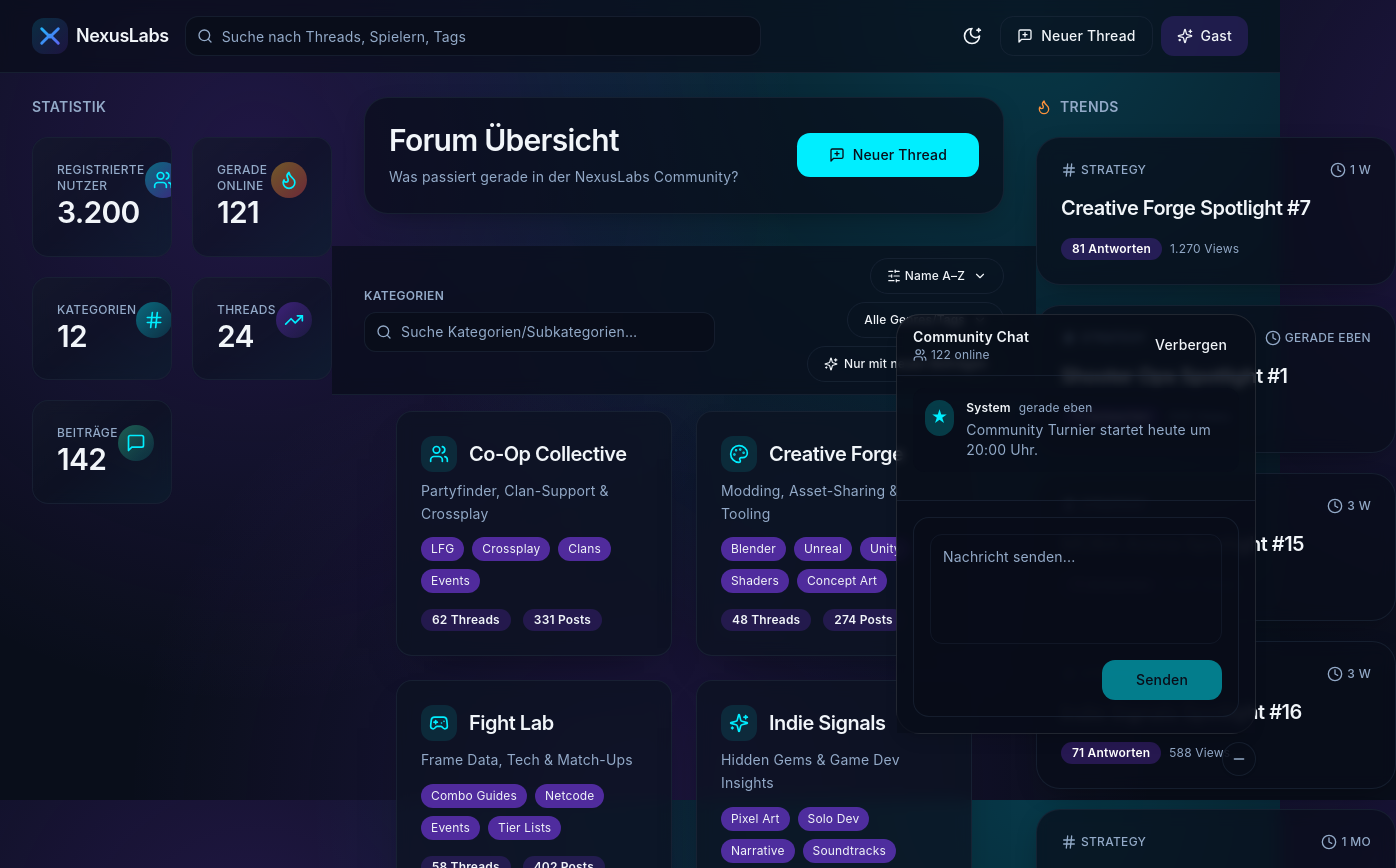
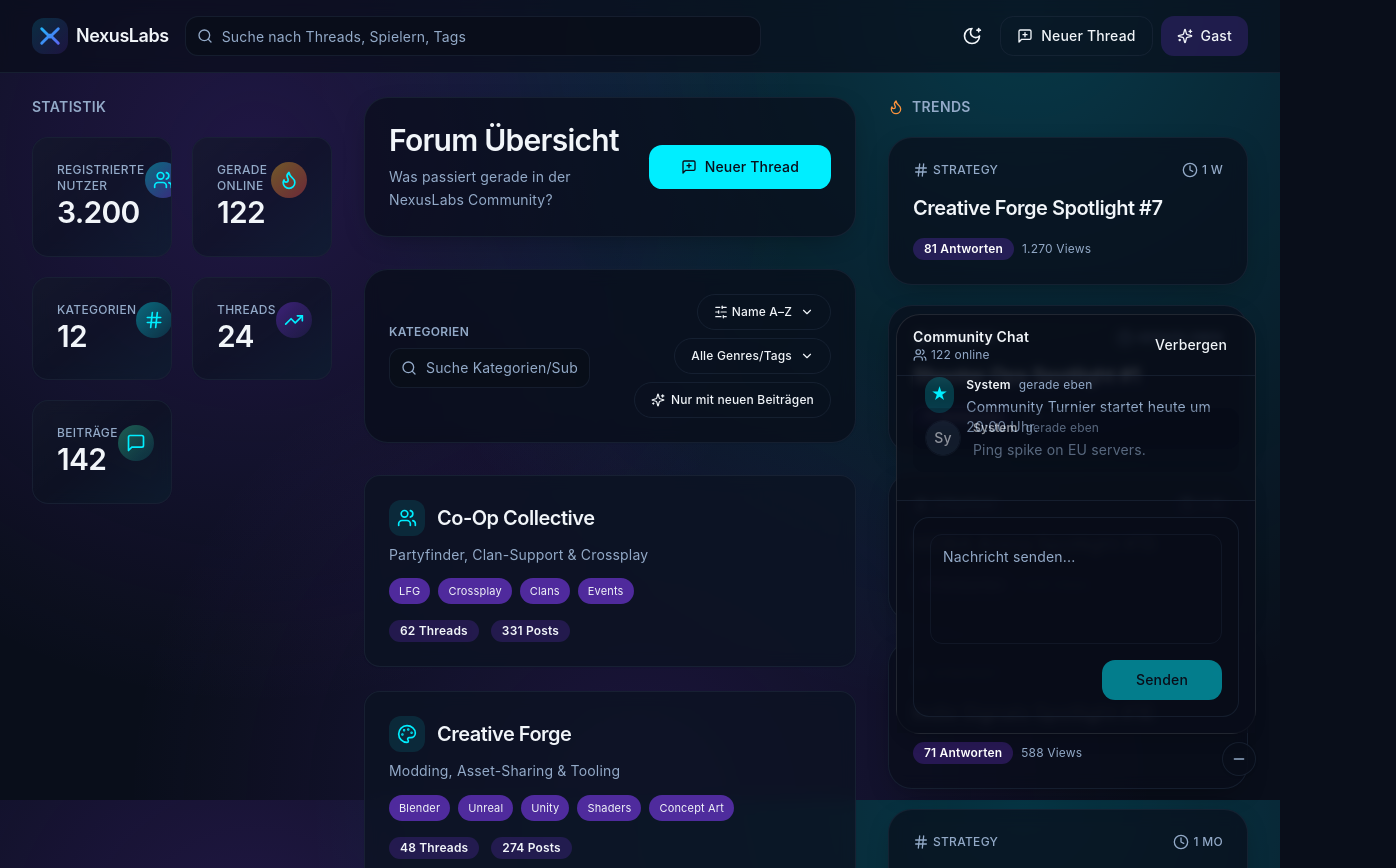
Before and after one commit to dennis006/Nexuslabs, a React (Vite) app: page /forum in a window 1280 px wide. Shown: the top 868 px of the page, 1396 px wide, since content can reach past the window. Built offline with nearby package versions, Linux system fonts and the light colour scheme.

Commit message:
Refine forum layout spacing and category cards

```diff
--- a/src/components/forum/CategoryCard.tsx
+++ b/src/components/forum/CategoryCard.tsx
@@ -19,7 +19,6 @@ import {
   Users
 } from "lucide-react";
 import { useUiStore } from "@/store/uiStore";
-import SubcategoryCollapse from "@/components/forum/SubcategoryCollapse";
 
 const iconMap: Record<string, LucideIcon> = {
   crosshair: Crosshair,
@@ -50,27 +49,37 @@ const CategoryCard = ({ category }: { category: Category }) => {
       className="block h-full focus-visible:outline-none focus-visible:ring-2 focus-visible:ring-primary/60 focus-visible:ring-offset-2 focus-visible:ring-offset-background"
       data-density={density}
     >
-      <Card className="relative h-full overflow-hidden rounded-2xl border-border/60 bg-card/80 shadow-[0_20px_45px_-28px_rgba(0,0,0,0.55)] transition-colors hover:border-primary/50 supports-[backdrop-filter]:bg-card/75">
-        <div
-          className="flex min-h-[180px] flex-col p-5 md:p-6 2xl:p-7 data-[density=compact]:p-4"
-          data-density={density}
-        >
+      <Card className="rounded-2xl border bg-card/80 backdrop-blur shadow-sm">
+        <div className="flex min-h-[190px] flex-col p-5 md:p-6 2xl:p-7 data-[density=compact]:p-4 md:data-[density=compact]:p-5" data-density={density}>
           <div className="flex items-center gap-3">
-            <span className="flex h-9 w-9 items-center justify-center rounded-xl bg-primary/10 text-primary">
-              <Icon className="h-5 w-5" aria-hidden="true" />
-            </span>
-            <h3 className="text-lg font-semibold tracking-tight md:text-xl">{category.name}</h3>
+            <div className="flex h-9 w-9 items-center justify-center rounded-xl bg-primary/10">
+              <Icon className="h-5 w-5 text-primary" aria-hidden="true" />
+            </div>
+            <h3 className="text-lg md:text-xl font-semibold tracking-tight">{category.name}</h3>
           </div>
 
-          {category.description ? (
-            <p className="mt-2 line-clamp-2 text-sm leading-relaxed text-muted-foreground">
+          {category.description && (
+            <p className="mt-2 line-clamp-2 text-sm text-muted-foreground leading-relaxed">
               {category.description}
             </p>
-          ) : null}
+          )}
 
-          {category.subcategories?.length ? <SubcategoryCollapse subs={category.subcategories} /> : null}
+          {!!category.subcategories?.length && (
+            <div className="mt-3 flex flex-wrap gap-2">
+              {category.subcategories.slice(0, 6).map((s) => (
+                <span key={`sub_${s.id}`} className="rounded-full bg-secondary/60 px-2.5 py-1 text-[11px]">
+                  {s.name}
+                </span>
+              ))}
+              {category.subcategories.length > 6 && (
+                <button className="text-[11px] text-primary hover:underline">
+                  +{category.subcategories.length - 6} mehr
+                </button>
+              )}
+            </div>
+          )}
 
-          <div className="mt-auto flex items-center gap-3 pt-4 text-xs text-muted-foreground md:text-sm">
+          <div className="mt-auto pt-4 flex items-center gap-3 text-xs md:text-sm text-muted-foreground">
             <Badge variant="secondary" className="rounded-full px-2.5 py-0.5">
               {category.threadCount} Threads
             </Badge>
--- /dev/null
+++ b/src/components/forum/CategorySection.tsx
@@ -0,0 +1,55 @@
+import { motion } from "framer-motion";
+import CategoryCard from "@/components/forum/CategoryCard";
+import type { Category } from "@/lib/api/types";
+
+const gridVariants = {
+  hidden: {},
+  show: {
+    transition: {
+      staggerChildren: 0.05,
+      delayChildren: 0.04
+    }
+  }
+};
+
+const cardVariants = {
+  hidden: { opacity: 0, y: 16 },
+  show: { opacity: 1, y: 0, transition: { duration: 0.32, ease: [0.22, 1, 0.36, 1] } }
+};
+
+interface CategorySectionProps {
+  categories: Category[];
+}
+
+export default function CategorySection({ categories }: CategorySectionProps) {
+  return (
+    <section
+      className="
+        [--card-min:280px]
+        sm:[--card-min:300px]
+        xl:[--card-min:320px]
+        2xl:[--card-min:340px]
+        space-y-4
+      "
+    >
+      {/* Toolbar (Suche/Sort/Filter) hier, optional sticky */}
+
+      <motion.div
+        variants={gridVariants}
+        initial="hidden"
+        animate="show"
+        className="
+          grid
+          [grid-template-columns:repeat(auto-fit,minmax(var(--card-min),1fr))]
+          gap-5 xl:gap-6 2xl:gap-7
+        "
+      >
+        {categories.map((c) => (
+          <motion.div key={`cat_${c.id}`} variants={cardVariants}>
+            <CategoryCard category={c} />
+          </motion.div>
+        ))}
+      </motion.div>
+    </section>
+  );
+}
--- a/src/components/layout/RootLayout.tsx
+++ b/src/components/layout/RootLayout.tsx
@@ -12,7 +12,6 @@ import {
   SheetHeader,
   SheetTitle
 } from "@/components/ui/sheet";
-import { cn } from "@/lib/utils/cn";
 
 const RootLayout = ({ children }: PropsWithChildren) => {
   const sidebarLeftOpen = useUiStore((state) => state.sidebarLeftOpen);
@@ -24,48 +23,9 @@ const RootLayout = ({ children }: PropsWithChildren) => {
   return (
     <div className="flex min-h-screen flex-col">
       <Header />
-      <div className="flex-1 pt-4 md:pt-6">
-        <main
-          data-density={density}
-          className="mx-auto max-w-[1600px] px-4 sm:px-6 lg:px-8 2xl:max-w-[1720px] 2xl:px-10 3xl:max-w-[1880px]"
-        >
-          <div
-            className={cn(
-              "grid grid-cols-1 gap-6 items-start lg:grid-cols-[300px_minmax(640px,1fr)_380px] xl:gap-8 2xl:gap-10",
-              density === "compact" && "gap-5 xl:gap-6 2xl:gap-8"
-            )}
-          >
-            <aside
-              className={cn(
-                "sticky top-24 hidden space-y-4 lg:block",
-                density === "compact" && "space-y-3"
-              )}
-              data-density={density}
-            >
-              <SidebarLeftStats />
-            </aside>
-            <section
-              className={cn(
-                "mx-auto w-full max-w-[960px] space-y-6 md:space-y-8 2xl:max-w-[1040px]",
-                "lg:col-span-2 xl:col-span-1",
-                density === "compact" && "space-y-4 md:space-y-5"
-              )}
-              data-density={density}
-            >
-              {children}
-            </section>
-            <aside
-              className={cn(
-                "sticky top-24 hidden space-y-4 xl:block w-[340px] xl:w-[360px] 2xl:w-[380px]",
-                density === "compact" && "space-y-3"
-              )}
-              data-density={density}
-            >
-              <SidebarRightTrends />
-            </aside>
-          </div>
-        </main>
-      </div>
+      <main data-density={density} className="flex-1 pt-4 md:pt-6">
+        {children}
+      </main>
       <Footer />
       <div className="fixed bottom-6 right-6 z-40">
         <ChatDock className="w-[360px] 2xl:w-[380px]" />
--- a/src/routes/Forum.tsx
+++ b/src/routes/Forum.tsx
@@ -3,7 +3,6 @@ import { useForumStore } from "@/store/forumStore";
 import { useUiStore } from "@/store/uiStore";
 import PageTransition from "@/components/layout/PageTransition";
 import TabsBar from "@/components/forum/TabsBar";
-import CategoryCard from "@/components/forum/CategoryCard";
 import ThreadItem from "@/components/forum/ThreadItem";
 import LoadingSkeleton from "@/components/common/LoadingSkeleton";
 import ErrorState from "@/components/common/ErrorState";
@@ -20,10 +19,12 @@ import {
   DropdownMenuSeparator,
   DropdownMenuTrigger
 } from "@/components/ui/dropdown-menu";
-import { motion } from "framer-motion";
 import { useNavigate } from "react-router-dom";
 import { cn } from "@/lib/utils/cn";
 import type { CategoryFilter } from "@/lib/api/types";
+import SidebarLeftStats from "@/components/layout/SidebarLeftStats";
+import SidebarRightTrends from "@/components/layout/SidebarRightTrends";
+import CategorySection from "@/components/forum/CategorySection";
 
 const CATEGORY_SORT_OPTIONS: Array<{ value: NonNullable<CategoryFilter["sort"]>; label: string }> = [
   { value: "name", label: "Name A–Z" },
@@ -31,21 +32,6 @@ const CATEGORY_SORT_OPTIONS: Array<{ value: NonNullable<CategoryFilter["sort"]>;
   { value: "posts", label: "Meiste Posts" },
   { value: "new", label: "Neu hinzugefügt" }
 ];
-
-const gridVariants = {
-  hidden: {},
-  show: {
-    transition: {
-      staggerChildren: 0.05,
-      delayChildren: 0.04
-    }
-  }
-};
-
-const cardVariants = {
-  hidden: { opacity: 0, y: 16 },
-  show: { opacity: 1, y: 0, transition: { duration: 0.32, ease: [0.22, 1, 0.36, 1] } }
-};
 
 const Forum = () => {
   const navigate = useNavigate();
@@ -147,12 +133,26 @@ const Forum = () => {
 
   return (
     <PageTransition>
-      <div className="space-y-6 md:space-y-8 data-[density=compact]:space-y-4 md:data-[density=compact]:space-y-5" data-density={density}>
+      <div className="min-h-screen" data-density={density}>
+        <main className="mx-auto max-w-[1600px] 2xl:max-w-[1720px] px-4 sm:px-6 lg:px-8 2xl:px-10 space-y-8">
+          <div className="grid grid-cols-1 lg:grid-cols-[300px_minmax(0,1fr)_360px] gap-6 xl:gap-8 2xl:gap-10 items-start">
+            <aside className="hidden lg:block sticky top-24 space-y-4">
+              <SidebarLeftStats />
+            </aside>
+
+            <section className="mx-auto w-full max-w-[1120px] 2xl:max-w-[1240px] space-y-8">
               <div
-          className="mx-auto w-full max-w-[1040px] rounded-3xl border border-border/60 bg-background/60 p-5 shadow-[0_8px_30px_-12px_rgba(0,0,0,0.45)] supports-[backdrop-filter]:bg-background/70 md:p-6 2xl:p-7 data-[density=compact]:p-4 md:data-[density=compact]:p-5"
+                className="space-y-6 md:space-y-8 data-[density=compact]:space-y-4 md:data-[density=compact]:space-y-5"
                 data-density={density}
               >
-          <div className="flex flex-col gap-5 md:flex-row md:items-center md:justify-between data-[density=compact]:gap-4" data-density={density}>
+                <div
+                  className="rounded-3xl border border-border/60 bg-background/60 p-5 shadow-[0_8px_30px_-12px_rgba(0,0,0,0.45)] supports-[backdrop-filter]:bg-background/70 md:p-6 2xl:p-7 data-[density=compact]:p-4 md:data-[density=compact]:p-5"
+                  data-density={density}
+                >
+                  <div
+                    className="flex flex-col gap-5 md:flex-row md:items-center md:justify-between data-[density=compact]:gap-4"
+                    data-density={density}
+                  >
                     <div className="space-y-2">
                       <h1 className="text-3xl font-semibold tracking-tight">Forum Übersicht</h1>
                       <p className="text-sm text-muted-foreground leading-relaxed">
@@ -165,10 +165,14 @@ const Forum = () => {
                     </Button>
                   </div>
                 </div>
+              </div>
 
-        <section className="mb-6 mt-6 md:mb-8 md:mt-8 2xl:mt-10" data-density={density}>
-          <header className="sticky top-20 z-20 -mx-4 border-b border-border/60 bg-background/60 px-4 py-3 backdrop-blur supports-[backdrop-filter]:bg-background/70 sm:-mx-6 sm:px-6 lg:-mx-8 lg:px-8 2xl:-mx-10 2xl:px-10">
-            <div className="mx-auto flex w-full max-w-[1040px] flex-col gap-3 sm:flex-row sm:items-center sm:justify-between 2xl:max-w-[1160px]">
+              <section
+                className="space-y-6 md:space-y-8 data-[density=compact]:space-y-4 md:data-[density=compact]:space-y-5"
+                data-density={density}
+              >
+                <header className="sticky top-20 z-20 rounded-3xl border border-border/60 bg-background/70 p-4 shadow-sm backdrop-blur supports-[backdrop-filter]:bg-background/75 sm:p-5 md:p-6 2xl:p-7">
+                  <div className="flex flex-col gap-3 sm:flex-row sm:items-center sm:justify-between">
                     <div className="flex w-full flex-col gap-2 sm:max-w-md">
                       <span className="text-xs font-semibold uppercase tracking-wide text-muted-foreground">Kategorien</span>
                       <SearchBar
@@ -207,7 +211,9 @@ const Forum = () => {
                               )}
                             >
                               {option.label}
-                        {categoryFilters.sort === option.value ? <Check className="h-4 w-4" aria-hidden="true" /> : null}
+                              {categoryFilters.sort === option.value ? (
+                                <Check className="h-4 w-4" aria-hidden="true" />
+                              ) : null}
                             </DropdownMenuItem>
                           ))}
                         </DropdownMenuContent>
@@ -273,29 +279,21 @@ const Forum = () => {
                   </div>
                 </header>
 
-          <div className="mx-auto w-full max-w-[1040px] px-4 pt-4 sm:px-6 lg:px-8 2xl:max-w-[1160px] 2xl:px-10">
+                <div className="space-y-6 md:space-y-8">
                   {isInitialCategoryLoading ? (
                     <LoadingSkeleton />
                   ) : categoryError ? (
-              <ErrorState message={error ?? "Es ist ein Fehler aufgetreten."} onRetry={() => fetchCategories()} />
+                    <ErrorState
+                      message={error ?? "Es ist ein Fehler aufgetreten."}
+                      onRetry={() => fetchCategories()}
+                    />
                   ) : isCategoryEmpty ? (
                     <div className="rounded-2xl border border-dashed border-border/60 bg-muted/10 p-10 text-center text-sm text-muted-foreground">
                       Keine Kategorien gefunden. Versuche es mit anderen Filtern.
                     </div>
                   ) : (
                     <>
-                <motion.div
-                  variants={gridVariants}
-                  initial="hidden"
-                  animate="show"
-                  className="grid [grid-template-columns:repeat(auto-fit,minmax(260px,1fr))] gap-5 xl:gap-6 2xl:gap-7"
-                >
-                  {categories.map((category) => (
-                    <motion.div key={`cat_${category.id}`} variants={cardVariants}>
-                      <CategoryCard category={category} />
-                    </motion.div>
-                  ))}
-                </motion.div>
+                      <CategorySection categories={categories} />
 
                       {hasMoreCategories ? (
                         <div className="mt-6 flex justify-center">
@@ -324,7 +322,10 @@ const Forum = () => {
                 </div>
               </section>
 
-        <section className="space-y-5 data-[density=compact]:space-y-4" data-density={density}>
+              <section
+                className="space-y-6 md:space-y-8 data-[density=compact]:space-y-4 md:data-[density=compact]:space-y-5"
+                data-density={density}
+              >
                 <TabsBar onChange={(value) => fetchThreads({ sort: value as typeof activeTab })} />
                 {loadingThreads && threads.length === 0 ? (
                   <LoadingSkeleton />
@@ -334,7 +335,7 @@ const Forum = () => {
                   <EmptyState />
                 ) : (
                   <div
-              className="flex flex-col divide-y divide-border/60 space-y-4 rounded-3xl border border-border/60 bg-background/60 shadow-[0_8px_30px_-12px_rgba(0,0,0,0.45)] supports-[backdrop-filter]:bg-background/70 md:space-y-5 2xl:space-y-6 data-[density=compact]:space-y-3 md:data-[density=compact]:space-y-4"
+                    className="flex flex-col divide-y divide-border/60 space-y-6 rounded-3xl border border-border/60 bg-background/60 p-5 shadow-[0_8px_30px_-12px_rgba(0,0,0,0.45)] supports-[backdrop-filter]:bg-background/70 md:space-y-7 md:p-6 2xl:space-y-8 2xl:p-7 data-[density=compact]:space-y-4 md:data-[density=compact]:space-y-5"
                     data-density={density}
                   >
                     {threads.map((thread) => (
@@ -343,6 +344,13 @@ const Forum = () => {
                   </div>
                 )}
               </section>
+            </section>
+
+            <aside className="hidden xl:block sticky top-24 space-y-4 w-[360px]">
+              <SidebarRightTrends />
+            </aside>
+          </div>
+        </main>
       </div>
     </PageTransition>
   );
--- a/src/styles/globals.css
+++ b/src/styles/globals.css
@@ -24,6 +24,7 @@
   --input: 217 33% 18%;
   --ring: 184 100% 50%;
   --radius: 0.95rem;
+  --fs-body: clamp(0.98rem, 0.25vw + 0.92rem, 1.05rem);
   --step-0: clamp(0.95rem, 0.25vw + 0.9rem, 1.05rem);
   --step-1: clamp(1.15rem, 0.5vw + 1rem, 1.35rem);
   --step-2: clamp(1.35rem, 0.7vw + 1.1rem, 1.6rem);
@@ -56,7 +57,7 @@
 body {
   @apply bg-background text-foreground antialiased;
   min-height: 100vh;
-  font-size: var(--step-0);
+  font-size: var(--fs-body);
   line-height: 1.65;
   letter-spacing: 0.01em;
   background-image: radial-gradient(circle at 20% 20%, rgba(124, 58, 237, 0.2), transparent 45%),
@@ -67,8 +68,7 @@ body {
 
 h1,
 h2,
-h3,
-h4 {
+h3 {
   letter-spacing: -0.015em;
 }
 
```
Lines whose indentation alone changed are shown as unchanged.
